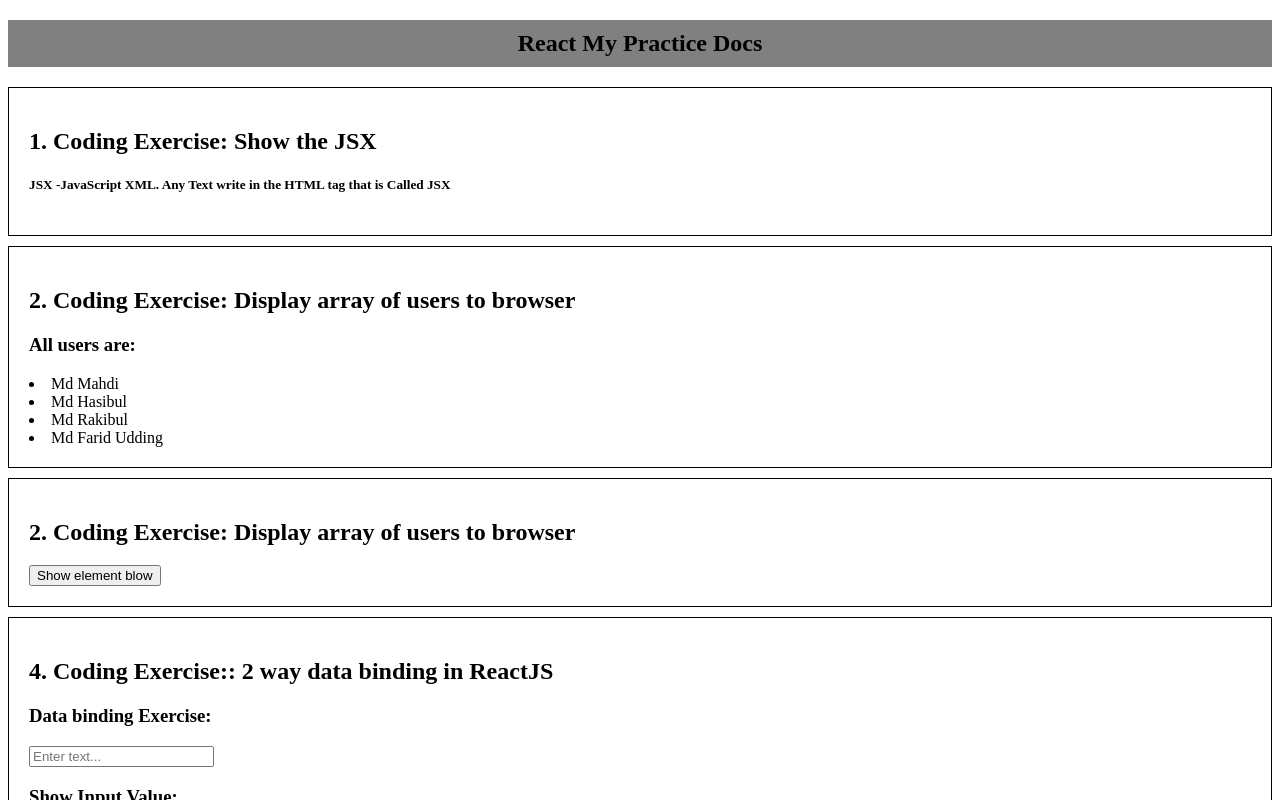
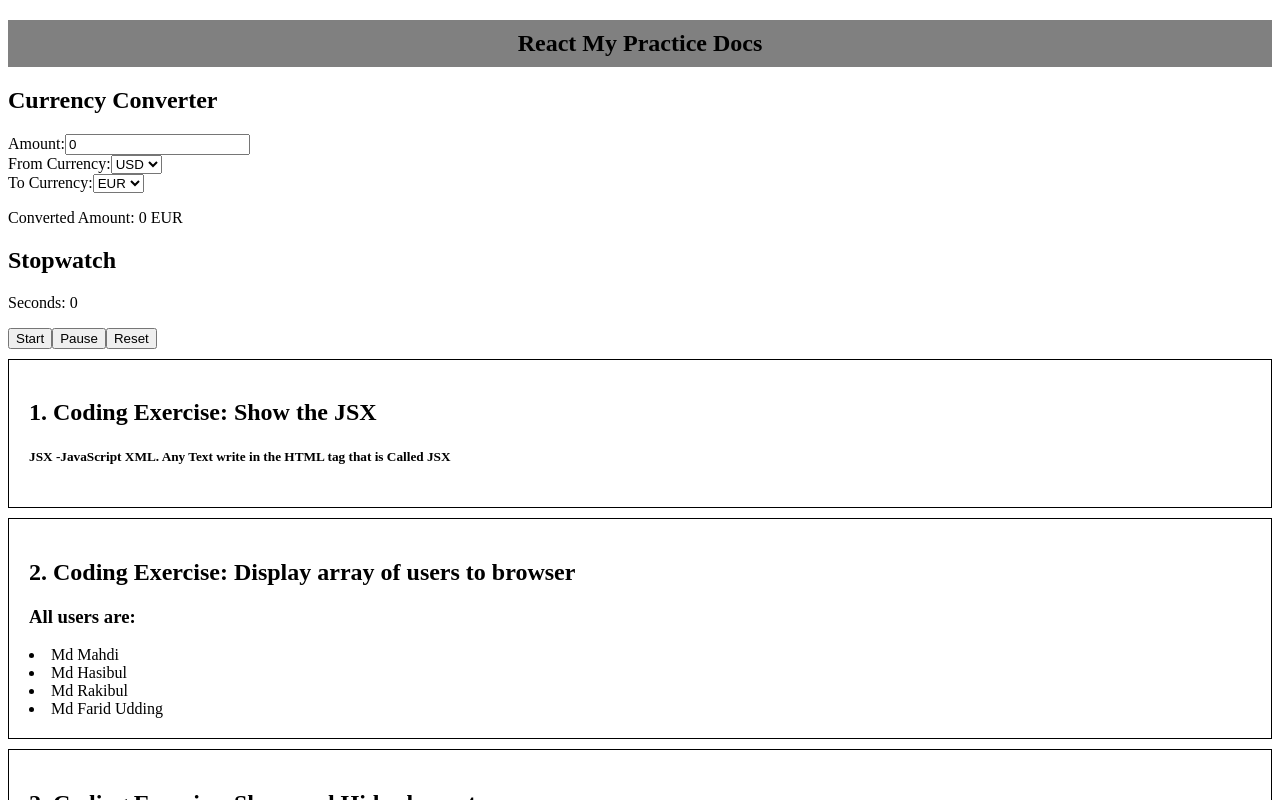
Before and after one commit to emonmahdi/react-my-learn-documentation, a React (Vite) app: page / in a window 1280 px wide. Shown: the top 800 px of the page. Built offline with nearby package versions, Linux system fonts and the light colour scheme; no server answers.

Commit message:
add some resources

```diff
--- a/src/App.jsx
+++ b/src/App.jsx
@@ -8,6 +8,8 @@
 import Eight from "./coding/Eight";
 import Nine from "./coding/Nine";
 import Ten from "./coding/Ten";
+import CurrencyConverter from "./components/CurrencyConverter";
+import Stopwatch from "./components/Stopwatch";
 
 function App() {
   return (
@@ -21,6 +23,8 @@
       >
         React My Practice Docs
       </h2>
+      <CurrencyConverter />
+      <Stopwatch />
       <FirstJSX />
       <Second />
       <Third />
--- a/src/coding/Eight.jsx
+++ b/src/coding/Eight.jsx
@@ -17,7 +17,7 @@
         margin: "10px 0",
       }}
     >
-      <h2>8. Coding Exercise:Sum of Two Numbers</h2>
+      <h2>8. Coding Exercise: Sum of Two Numbers</h2>
 
       <div
         style={{
@@ -42,7 +42,7 @@
           type="text"
           value={number2}
           onChange={(e) => setNumber2(+e.target.value)}
-          placeholder="Input Numbe..  "
+          placeholder="Input Number..  "
         />
       </div>
       <div>
--- a/src/coding/Nine.jsx
+++ b/src/coding/Nine.jsx
@@ -17,7 +17,7 @@
             margin: "5px 15px",
           }}
         >
-          {counter}
+          Count: {counter}
         </h2>
         <button onClick={() => setCounter(counter + 1)}>Increment</button>
       </div>
--- a/src/coding/Third.jsx
+++ b/src/coding/Third.jsx
@@ -10,7 +10,7 @@
         margin: "10px 0",
       }}
     >
-      <h2>2. Coding Exercise: Display array of users to browser</h2>
+      <h2>2. Coding Exercise: Show and Hide element </h2>
       <button onClick={() => setShow(!show)}>
         {show ? "Hide element blow" : "Show element blow"}{" "}
       </button>
--- /dev/null
+++ b/src/components/CurrencyConverter.jsx
@@ -0,0 +1,68 @@
+/* eslint-disable no-unused-vars */
+import { useState } from "react";
+
+const CurrencyConverter = () => {
+  const [amount, setAmount] = useState(0);
+  const [fromCurrency, setFromCurrency] = useState("USD");
+  const [toCurrency, setToCurrency] = useState("EUR");
+  const [convertedAmount, setConvertedAmount] = useState(0);
+
+  const exchangeRate = 0.85; // Hard-coded exchange rate (1 USD to EUR)
+
+  const handleAmountChange = (e) => {
+    const inputAmount = e.target.value;
+    setAmount(inputAmount);
+    convertCurrency(inputAmount);
+  };
+
+  const handleFromCurrencyChange = (e) => {
+    setFromCurrency(e.target.value);
+    convertCurrency(amount, e.target.value, toCurrency);
+  };
+
+  const handleToCurrencyChange = (e) => {
+    setToCurrency(e.target.value);
+    convertCurrency(amount, fromCurrency, e.target.value);
+  };
+
+  const convertCurrency = (
+    inputAmount,
+    from = fromCurrency,
+    to = toCurrency
+  ) => {
+    const converted = inputAmount * exchangeRate;
+    setConvertedAmount(converted.toFixed(2));
+  };
+
+  return (
+    <div>
+      <h2>Currency Converter</h2>
+      <label>
+        Amount:
+        <input type="number" value={amount} onChange={handleAmountChange} />
+      </label>
+      <br />
+      <label>
+        From Currency:
+        <select value={fromCurrency} onChange={handleFromCurrencyChange}>
+          <option value="USD">USD</option>
+          <option value="EUR">EUR</option>
+        </select>
+      </label>
+      <br />
+      <label>
+        To Currency:
+        <select value={toCurrency} onChange={handleToCurrencyChange}>
+          <option value="USD">USD</option>
+          <option value="EUR">EUR</option>
+        </select>
+      </label>
+      <br />
+      <p>
+        Converted Amount: {convertedAmount} {toCurrency}
+      </p>
+    </div>
+  );
+};
+
+export default CurrencyConverter;
--- /dev/null
+++ b/src/components/Stopwatch.jsx
@@ -0,0 +1,45 @@
+import { useState, useEffect } from "react";
+
+const Stopwatch = () => {
+  const [seconds, setSeconds] = useState(0);
+  const [isActive, setIsActive] = useState(false);
+
+  const handleStart = () => {
+    setIsActive(true);
+  };
+
+  const handlePause = () => {
+    setIsActive(false);
+  };
+
+  const handleReset = () => {
+    setIsActive(false);
+    setSeconds(0);
+  };
+
+  useEffect(() => {
+    let interval;
+
+    if (isActive) {
+      interval = setInterval(() => {
+        setSeconds((prevSeconds) => prevSeconds + 1);
+      }, 1000);
+    } else {
+      clearInterval(interval);
+    }
+
+    return () => clearInterval(interval);
+  }, [isActive]);
+
+  return (
+    <div>
+      <h2>Stopwatch</h2>
+      <p>Seconds: {seconds}</p>
+      <button onClick={handleStart}>Start</button>
+      <button onClick={handlePause}>Pause</button>
+      <button onClick={handleReset}>Reset</button>
+    </div>
+  );
+};
+
+export default Stopwatch;
```
Also changed, not shown: 1 other file (tests, documents, lock files or other folders).
